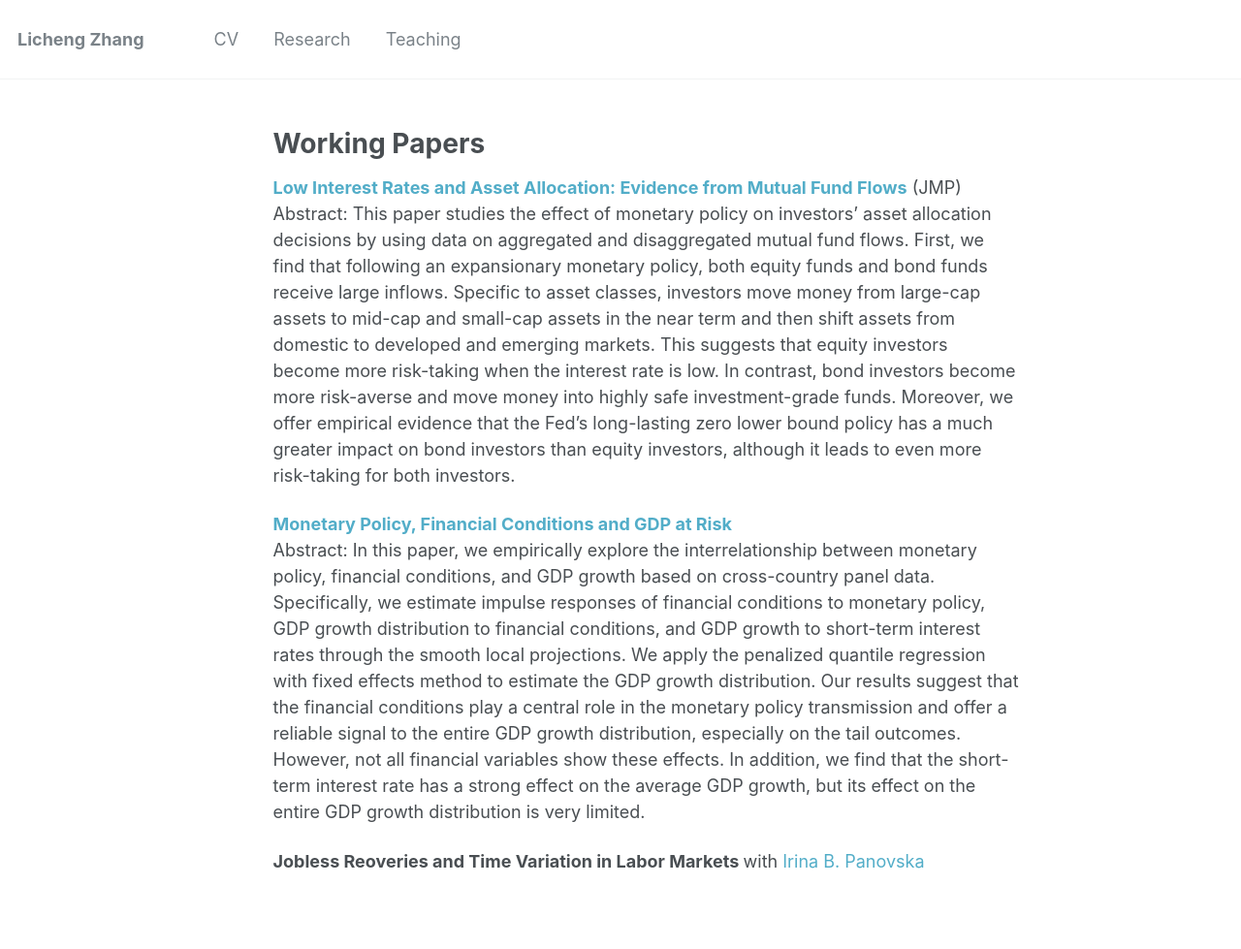
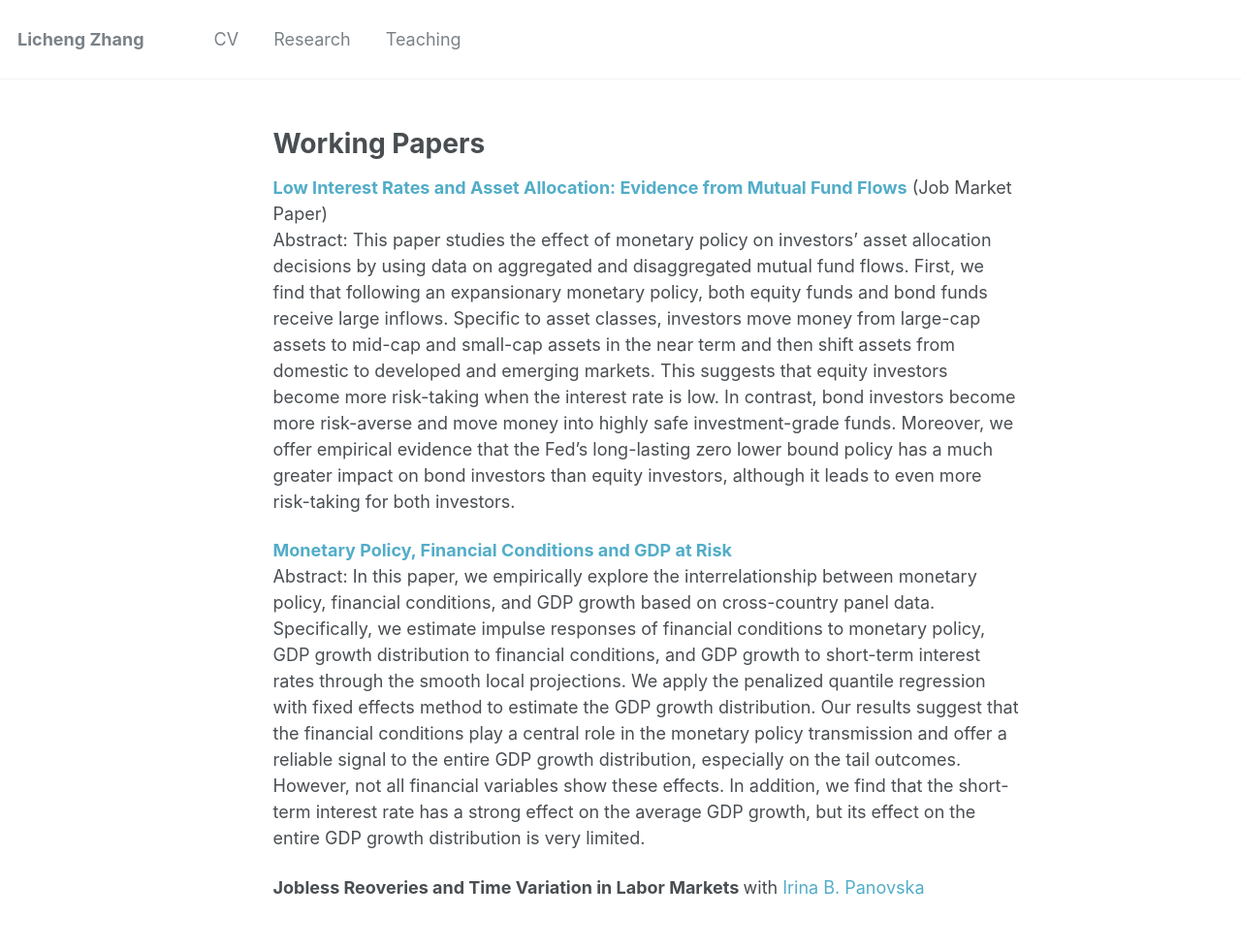
Before and after one commit to lichengzh/lichengzh.github.io, a Jekyll site: the page built from _pages/publications.md, in a window 1280 px wide. Shown: the whole page at 97% size. Built offline with Jekyll 4.4.1, drawn with Linux system fonts in a browser that asks for light colours; before the commit the page ends 952 px from its top, so only the background shows below that.

Commit message:
Update publications.md

```diff
--- a/_pages/publications.md
+++ b/_pages/publications.md
@@ -3,7 +3,7 @@ title: ""
 permalink: /publications/
 ---
 # Working Papers
-<b>[Low Interest Rates and Asset Allocation: Evidence from Mutual Fund Flows](http://lichengzh.github.io/files/low.pdf)</b> (JMP)<br>
+<b>[Low Interest Rates and Asset Allocation: Evidence from Mutual Fund Flows](http://lichengzh.github.io/files/low.pdf)</b> (Job Market Paper)<br>
 Abstract: This paper studies the effect of monetary policy on investors' asset allocation decisions by using data on aggregated and disaggregated mutual fund flows. First, we find that following an expansionary monetary policy, both equity funds and bond funds receive large inflows.
 Specific to asset classes, investors move money from large-cap assets to mid-cap and small-cap assets in the near term and then shift assets from domestic to developed and emerging markets. This suggests that equity investors become more risk-taking when the interest rate is low. In contrast, bond investors become more risk-averse and move money into highly safe investment-grade funds. Moreover, we offer empirical evidence that the Fed's long-lasting zero lower bound policy has a much greater impact on bond investors than equity investors, although it leads to even more risk-taking for both investors. <br>
 
```
